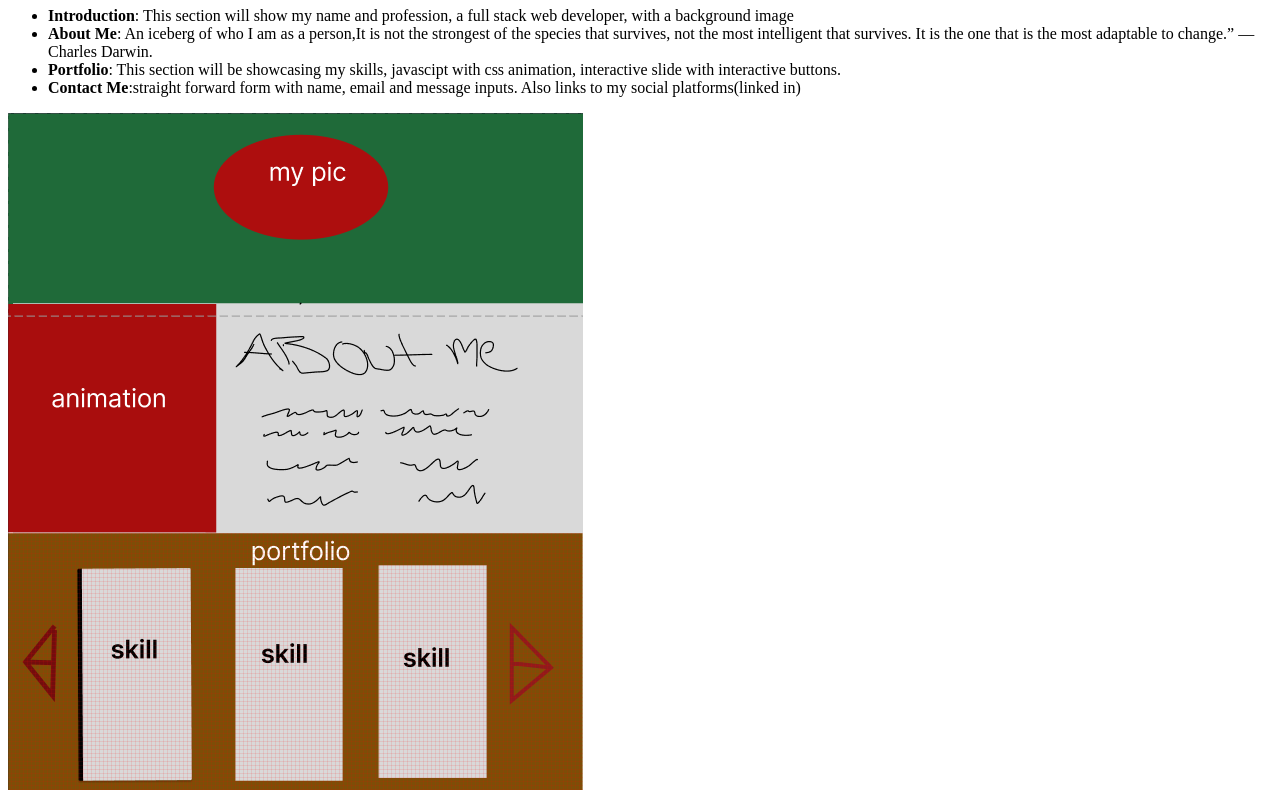
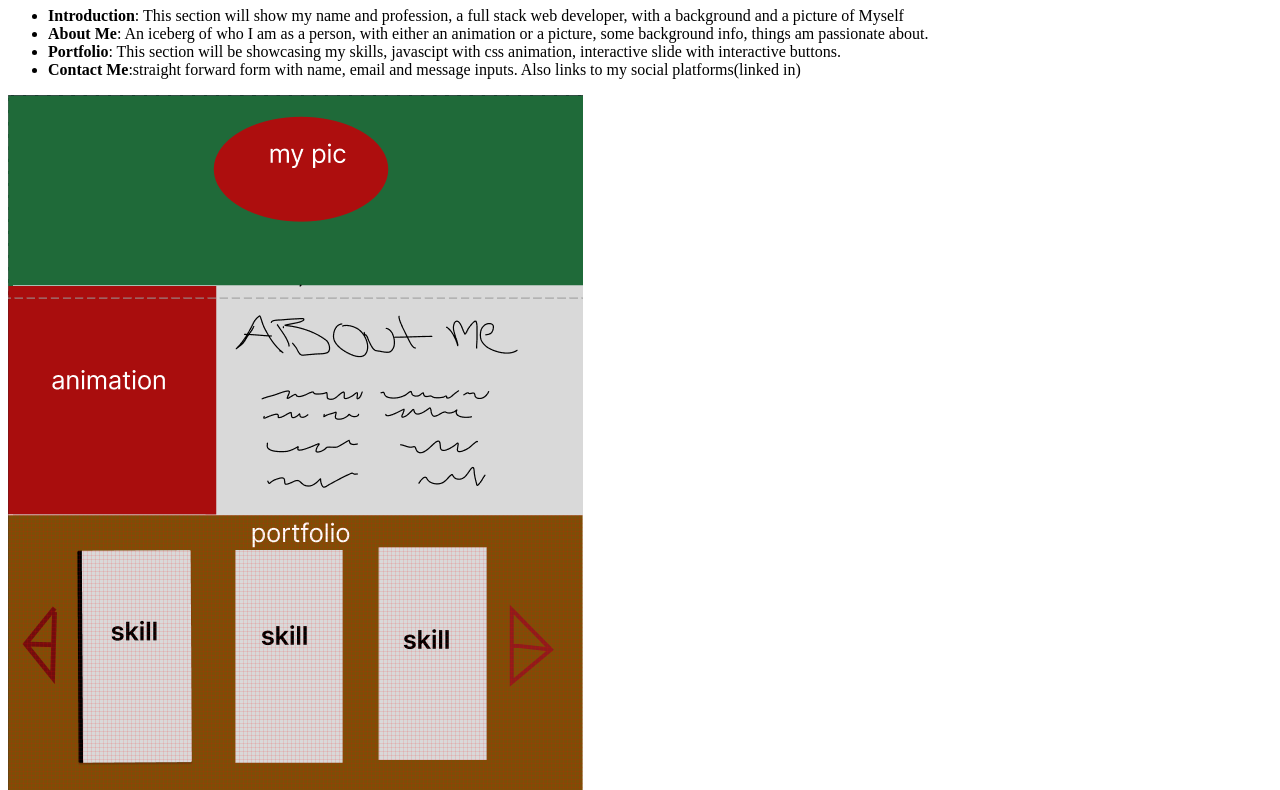
Before and after one commit to vicvilla6/my-pwp-victor, a plain HTML site: page public_html/documentation/milestone-2.html in a window 1280 px wide. Shown: the part 73-863 px from the top of the page. Drawn offline with Linux system fonts and the light colour scheme.

Commit message:
content strategy and pictures of wireframes

```diff
--- a/public_html/documentation/milestone-2.html
+++ b/public_html/documentation/milestone-2.html
@@ -10,8 +10,8 @@
 <h1>Content Strategy</h1>
 <body>
 <ul>
-    <li><b>Introduction</b>: This section will show my name and profession, a full stack web developer, with a background image</li>
-    <li><b>About Me</b>: An iceberg of who I am as a person,It is not the strongest of the species that survives, not the most intelligent that survives. It is the one that is the most adaptable to change.” ― Charles Darwin.</li>
+    <li><b>Introduction</b>: This section will show my name and profession, a full stack web developer, with a background  and a picture of Myself </li>
+    <li><b>About Me</b>: An iceberg of who I am as a person, with either an animation or a picture, some background info, things am passionate about.</li>
     <li><b>Portfolio</b>: This section will be showcasing my skills, javascipt with css animation,  interactive slide with interactive buttons.</li>
     <li><b>Contact Me</b>:straight forward form with name, email and message inputs. Also links to my social platforms(linked in)</li>
 </ul>
```
